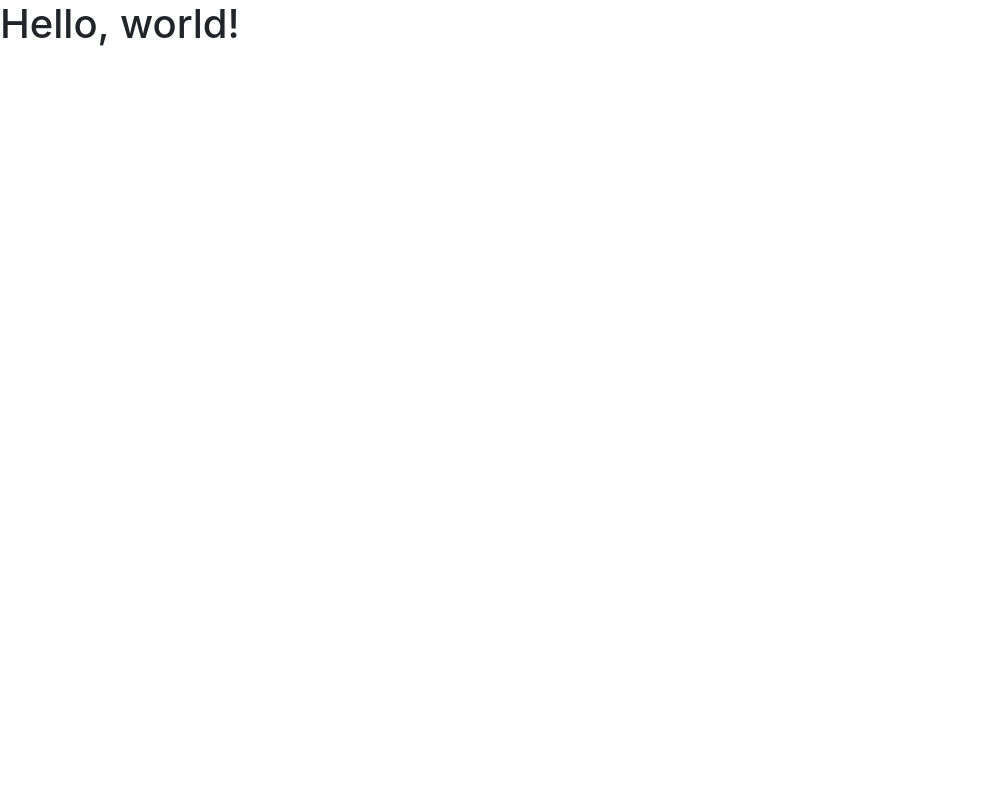
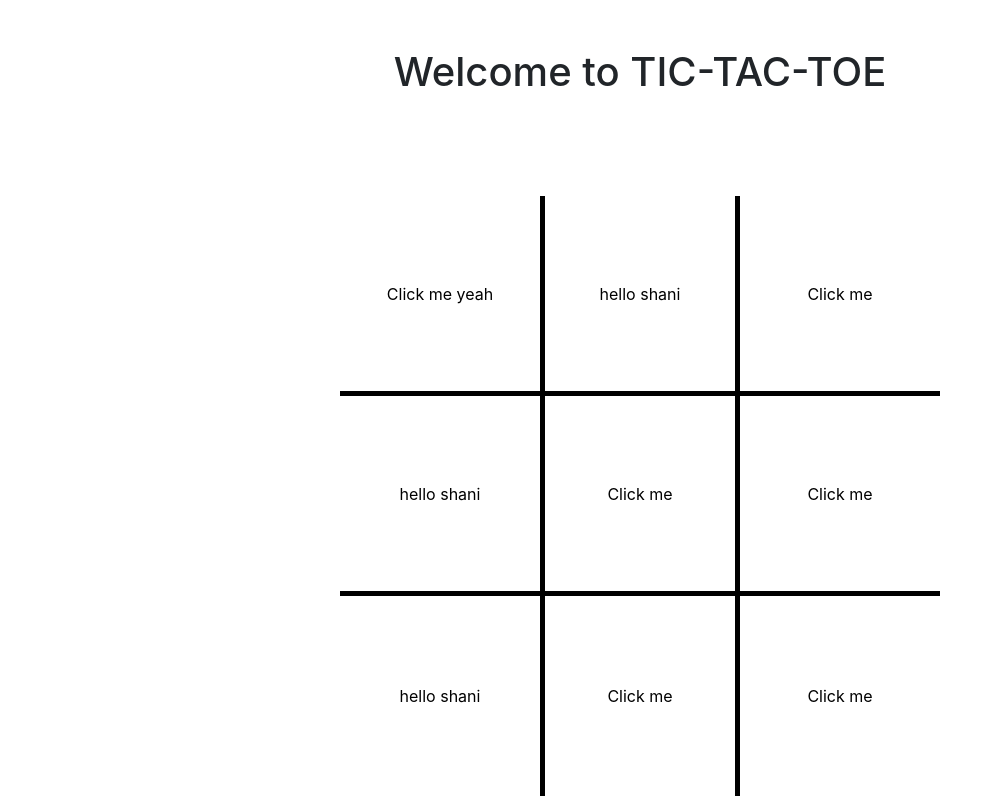
Before and after one commit to shanitripathi/JavaScript-Projects, a plain HTML site: page Tic-Tac-Toe/index.html in a window 1280 px wide. Shown: the whole page, without its empty margins (0-1000 px from the left). Drawn offline with nearby package versions, Linux system fonts and the light colour scheme.

Commit message:
design made

```diff
--- a/Tic-Tac-Toe/assets/css/main.css
+++ b/Tic-Tac-Toe/assets/css/main.css
@@ -0,0 +1,59 @@
+.container {
+  margin-top: 100px;
+}
+
+.line {
+  height: 200px;
+  justify-content: center;
+  display: flex;
+}
+.line div {
+  height: 100%;
+  width: 200px;
+  border: 5px solid black;
+  display: inline-block;
+  margin: 0;
+  padding: 0;
+}
+
+.left {
+  border-top: none !important;
+  border-left: none !important;
+  border-right: none !important;
+}
+
+.middle {
+  border-top: none !important;
+}
+
+.right {
+  border-right: none !important;
+  border-top: none !important;
+  border-left: none !important;
+}
+
+.line-3 div {
+  border-bottom: none !important;
+}
+
+.line button {
+  height: 100%;
+  width: 100%;
+  border: none;
+  background-color: transparent;
+  box-shadow: none;
+  outline: none;
+}
+
+.line button:hover {
+  background-color: coral;
+}
+
+@media only screen and (max-width: 700px) {
+  .line {
+    height: 100px;
+  }
+  .line div {
+    width: 100px;
+  }
+}
--- a/Tic-Tac-Toe/assets/js/main.js
+++ b/Tic-Tac-Toe/assets/js/main.js
@@ -0,0 +1,7 @@
+let a = document.getElementById("shani").innerText;
+// console.log(a);
+b = document.getElementsByClassName("temp");
+
+for (let i = 0; i < b.length; i++) {
+  b[i].innerText = "hello shani";
+}
--- a/Tic-Tac-Toe/index.html
+++ b/Tic-Tac-Toe/index.html
@@ -22,25 +22,27 @@
     <title>Hello, world!</title>
   </head>
   <body>
-    <h1>Hello, world!</h1>
-
-    <!-- Optional JavaScript -->
-    <!-- jQuery first, then Popper.js, then Bootstrap JS -->
-    <script
-      src="https://code.jquery.com/jquery-3.3.1.slim.min.js"
-      integrity="sha384-q8i/X+965DzO0rT7abK41JStQIAqVgRVzpbzo5smXKp4YfRvH+8abtTE1Pi6jizo"
-      crossorigin="anonymous"
-    ></script>
-    <script
-      src="https://cdnjs.cloudflare.com/ajax/libs/popper.js/1.14.7/umd/popper.min.js"
-      integrity="sha384-UO2eT0CpHqdSJQ6hJty5KVphtPhzWj9WO1clHTMGa3JDZwrnQq4sF86dIHNDz0W1"
-      crossorigin="anonymous"
-    ></script>
-    <script
-      src="https://stackpath.bootstrapcdn.com/bootstrap/4.3.1/js/bootstrap.min.js"
-      integrity="sha384-JjSmVgyd0p3pXB1rRibZUAYoIIy6OrQ6VrjIEaFf/nJGzIxFDsf4x0xIM+B07jRM"
-      crossorigin="anonymous"
-    ></script>
+    <h1 class="text-center mt-5">Welcome to TIC-TAC-TOE</h1>
+    <div class="container mb-2">
+      <div class="line-1 line">
+        <div class="left">
+          <button onclick="myFunction()" id="shani">Click me yeah</button>
+        </div>
+        <div class="middle"><button class="temp">Click me</button></div>
+        <div class="right"><button>Click me</button></div>
+      </div>
+      <div class="line-2 line">
+        <div class="left"><button class="temp">Click me</button></div>
+        <div class="middle"><button>Click me</button></div>
+        <div class="right"><button>Click me</button></div>
+      </div>
+      <div class="line-3 line">
+        <div class="left"><button class="temp">Click me</button></div>
+        <div class="middle"><button>Click me</button></div>
+        <div class="right"><button>Click me</button></div>
+      </div>
+      <h1 class="demo"></h1>
+    </div>
     <script src="/Tic-Tac-Toe/assets/js/main.js"></script>
   </body>
 </html>
```
